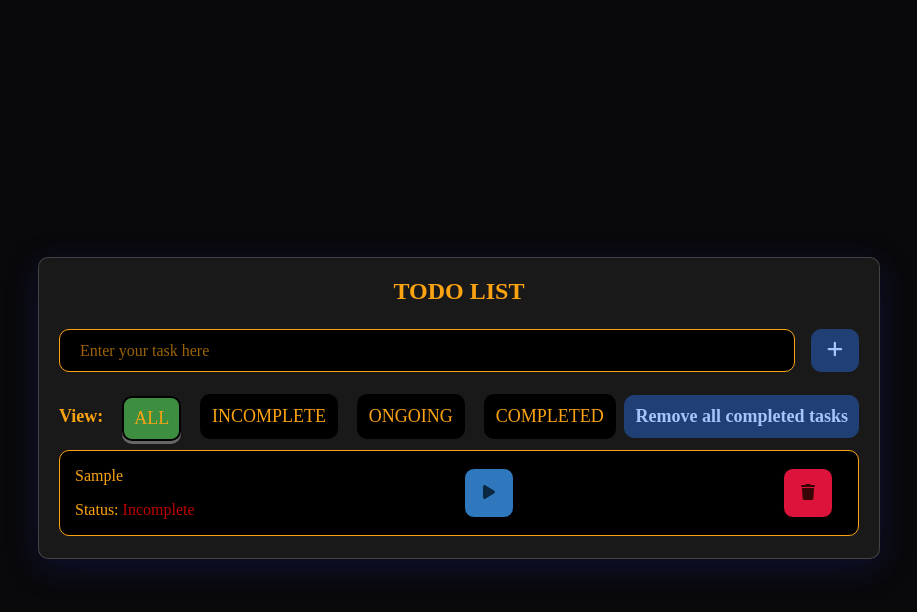
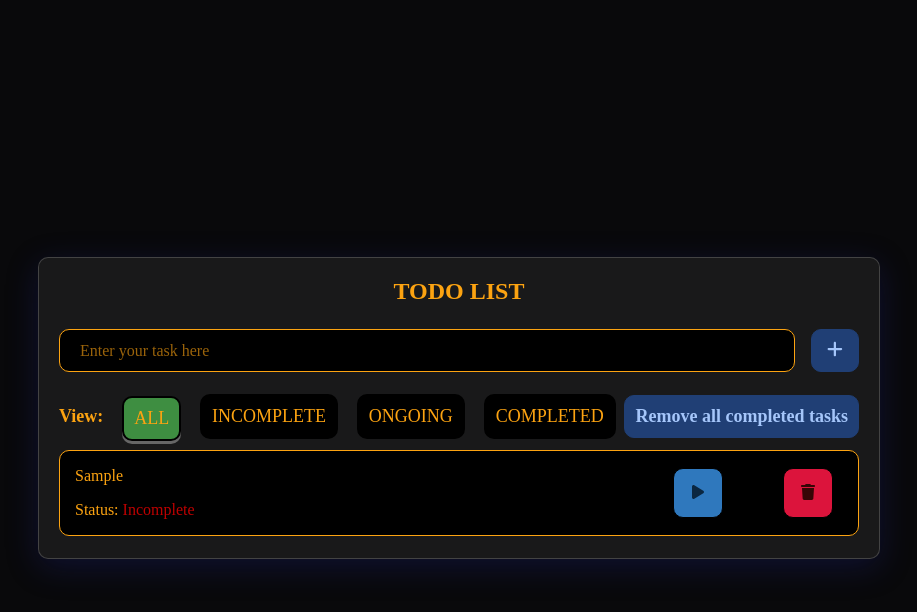
Before and after one commit to baonguyen2002/to-do-list-react, a React (Vite) app: page / in a window 1280 px wide. Both pictures are taken after typing "Sample" into the empty fields and a click on the button 1016 px from the left and 366 px from the top of the page. Shown: the top 612 px of the page, without its empty margins (181-1098 px from the left). Built offline with nearby package versions, Linux system fonts and the light colour scheme.

Commit message:
Update TaskItem.css

```diff
--- a/src/components/TaskItem.css
+++ b/src/components/TaskItem.css
@@ -14,7 +14,7 @@
   margin-bottom: 2px;
   .label-container {
     margin-right: 10px;
-    max-width: 72%;
+    width: 70%;
     p {
       word-wrap: break-word;
     }
```
